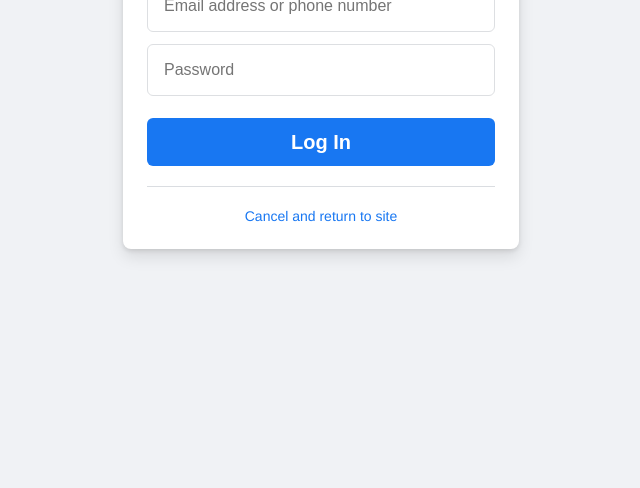
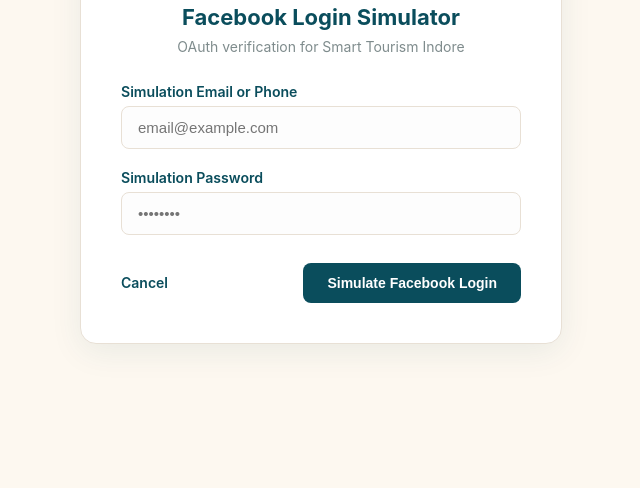
Before and after one commit to Anshika1107/smart-tourism, a website: page pages/facebook-login.html in a window 1280 px wide. Shown: the part 352-840 px from the top of the page, without its empty margins (319-959 px from the left). Before the commit the page ends 800 px from the top, so only its background shows below. Drawn offline with Linux system fonts and the light colour scheme.

Commit message:
security: rebrand OAuth simulator pages to resolve deceptive site warnings

```diff
--- a/pages/facebook-login.html
+++ b/pages/facebook-login.html
@@ -3,115 +3,160 @@
 <head>
   <meta charset="UTF-8">
   <meta name="viewport" content="width=device-width, initial-scale=1.0">
-  <title>Log in to Facebook | Facebook</title>
+  <title>Facebook Login Simulation – Smart Tourism Indore</title>
   <style>
+    :root {
+      --saffron: #FF6B2B;
+      --deep-teal: #0A4D5C;
+      --cream: #FDF8F0;
+      --dark: #0D1B2A;
+      --text: #2C3E50;
+      --muted: #7F8C8D;
+      --radius: 16px;
+      --border: #E8E0D5;
+    }
     body {
-      font-family: Helvetica, Arial, sans-serif;
-      background-color: #f0f2f5;
+      font-family: 'DM Sans', -apple-system, sans-serif;
+      background-color: var(--cream);
+      color: var(--text);
       display: flex;
       flex-direction: column;
+      justify-content: center;
       align-items: center;
-      justify-content: center;
       height: 100vh;
       margin: 0;
-      color: #1c1e21;
+      padding: 20px;
     }
-    .logo {
-      color: #1877f2;
-      font-size: 40px;
-      font-weight: bold;
-      margin-bottom: 20px;
-      text-decoration: none;
-      letter-spacing: -1px;
+    .warning-banner {
+      background-color: #FFF3CD;
+      color: #856404;
+      border: 1px solid #FFEEBA;
+      padding: 12px 16px;
+      border-radius: 8px;
+      max-width: 400px;
+      text-align: center;
+      margin-bottom: 24px;
+      font-size: 0.88rem;
+      font-weight: 500;
     }
     .card {
-      background-color: #ffffff;
-      border: none;
-      border-radius: 8px;
-      box-shadow: 0 2px 4px rgba(0, 0, 0, 0.1), 0 8px 16px rgba(0, 0, 0, 0.1);
-      box-sizing: border-box;
-      padding: 24px;
+      background: #ffffff;
+      border-radius: var(--radius);
+      padding: 40px;
       width: 100%;
-      max-width: 396px;
+      max-width: 400px;
+      box-shadow: 0 8px 32px rgba(10, 77, 92, 0.08);
+      border: 1px solid var(--border);
+      text-align: left;
+    }
+    .logo-container {
       text-align: center;
+      margin-bottom: 20px;
+    }
+    .logo-emoji {
+      font-size: 40px;
+      background: linear-gradient(135deg, var(--saffron), #F4B942);
+      -webkit-background-clip: text;
+      -webkit-text-fill-color: transparent;
+      display: inline-block;
     }
     .title {
-      font-size: 20px;
-      font-weight: normal;
-      margin: 0 0 20px 0;
+      font-size: 22px;
+      font-weight: 700;
+      text-align: center;
+      margin: 0 0 8px 0;
+      color: var(--deep-teal);
+    }
+    .subtitle {
+      font-size: 14px;
+      text-align: center;
+      color: var(--muted);
+      margin: 0 0 28px 0;
+    }
+    .form-group {
+      margin-bottom: 20px;
+    }
+    .form-label {
+      display: block;
+      font-size: 0.88rem;
+      font-weight: 600;
+      margin-bottom: 6px;
+      color: var(--deep-teal);
     }
     .form-input {
-      border: 1px solid #dddfe2;
-      border-radius: 6px;
-      color: #1d2129;
-      font-size: 16px;
-      height: 52px;
-      line-height: 16px;
-      padding: 14px 16px;
       width: 100%;
+      padding: 12px 16px;
+      border: 1px solid var(--border);
+      border-radius: 8px;
+      font-size: 15px;
       box-sizing: border-box;
-      margin-bottom: 12px;
       outline: none;
+      background: #FDFDFD;
       transition: border-color 0.2s;
     }
     .form-input:focus {
-      border-color: #1877f2;
-      box-shadow: 0 0 0 2px #e7f3ff;
+      border-color: var(--saffron);
+    }
+    .actions {
+      display: flex;
+      justify-content: space-between;
+      align-items: center;
+      margin-top: 28px;
+    }
+    .create-link {
+      color: var(--deep-teal);
+      text-decoration: none;
+      font-weight: 600;
+      font-size: 14px;
+      cursor: pointer;
+    }
+    .create-link:hover {
+      text-decoration: underline;
     }
     .btn-login {
-      background-color: #1877f2;
+      background-color: var(--deep-teal);
+      color: #ffffff;
       border: none;
-      border-radius: 6px;
-      color: #ffffff;
-      font-size: 20px;
-      font-weight: bold;
-      height: 48px;
-      line-height: 48px;
-      padding: 0 16px;
-      width: 100%;
+      padding: 12px 24px;
+      border-radius: 8px;
+      font-size: 14px;
+      font-weight: 600;
       cursor: pointer;
-      margin-top: 10px;
       transition: background-color 0.2s;
     }
     .btn-login:hover {
-      background-color: #166fe5;
-    }
-    .divider {
-      align-items: center;
-      border-bottom: 1px solid #dadde1;
-      display: flex;
-      margin: 20px 0;
-      text-align: center;
-    }
-    .cancel-link {
-      color: #1877f2;
-      text-decoration: none;
-      font-size: 14px;
-      font-weight: 500;
-      cursor: pointer;
-    }
-    .cancel-link:hover {
-      text-decoration: underline;
+      background-color: var(--saffron);
     }
   </style>
 </head>
 <body>
 
-<a href="#" class="logo">facebook</a>
+<div class="warning-banner">
+  ⚠️ <strong>DEMO SIMULATION:</strong> This is a safe OAuth simulation for testing the Smart Tourism portal. It does not connect to real Facebook services.
+</div>
 
 <div class="card">
-  <h2 class="title">Log in to Facebook</h2>
+  <div class="logo-container">
+    <div class="logo-emoji">🗺️</div>
+  </div>
+  <h2 class="title">Facebook Login Simulator</h2>
+  <p class="subtitle">OAuth verification for Smart Tourism Indore</p>
 
   <form id="facebookLoginForm">
-    <input type="text" id="email" class="form-input" placeholder="Email address or phone number" required autocomplete="username">
-    <input type="password" id="password" class="form-input" placeholder="Password" required autocomplete="current-password">
+    <div class="form-group">
+      <label class="form-label" for="email">Simulation Email or Phone</label>
+      <input type="text" id="email" class="form-input" placeholder="email@example.com" required autocomplete="username">
+    </div>
+    <div class="form-group">
+      <label class="form-label" for="password">Simulation Password</label>
+      <input type="password" id="password" class="form-input" placeholder="••••••••" required autocomplete="current-password">
+    </div>
 
-    <button type="submit" class="btn-login">Log In</button>
+    <div class="actions">
+      <a class="create-link" onclick="window.close()">Cancel</a>
+      <button type="submit" class="btn-login">Simulate Facebook Login</button>
+    </div>
   </form>
-
-  <div class="divider"></div>
-
-  <a class="cancel-link" onclick="window.close()">Cancel and return to site</a>
 </div>
 
 <script>
```
Also changed, not shown: pages/google-login.html (+78 -66 lines).
